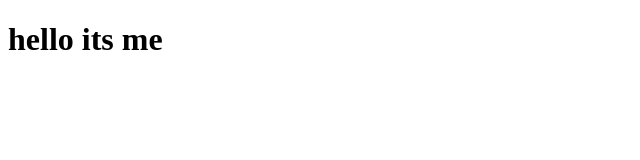
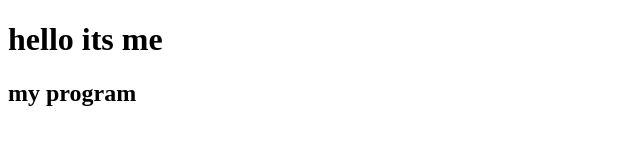
Before and after one commit to monali1056/vitrtual-repo, a plain HTML site: page index.html in a window 1280 px wide. Shown: the whole page, without its empty margins (0-640 px from the left). Drawn offline with Linux system fonts and the light colour scheme.

Commit message:
third v3 index.html

```diff
--- a/index.html
+++ b/index.html
@@ -8,5 +8,6 @@
 
 <body>
     <h1>hello its me</h1>
+    <h2>my program</h2>
 </body>
 </html>
```
